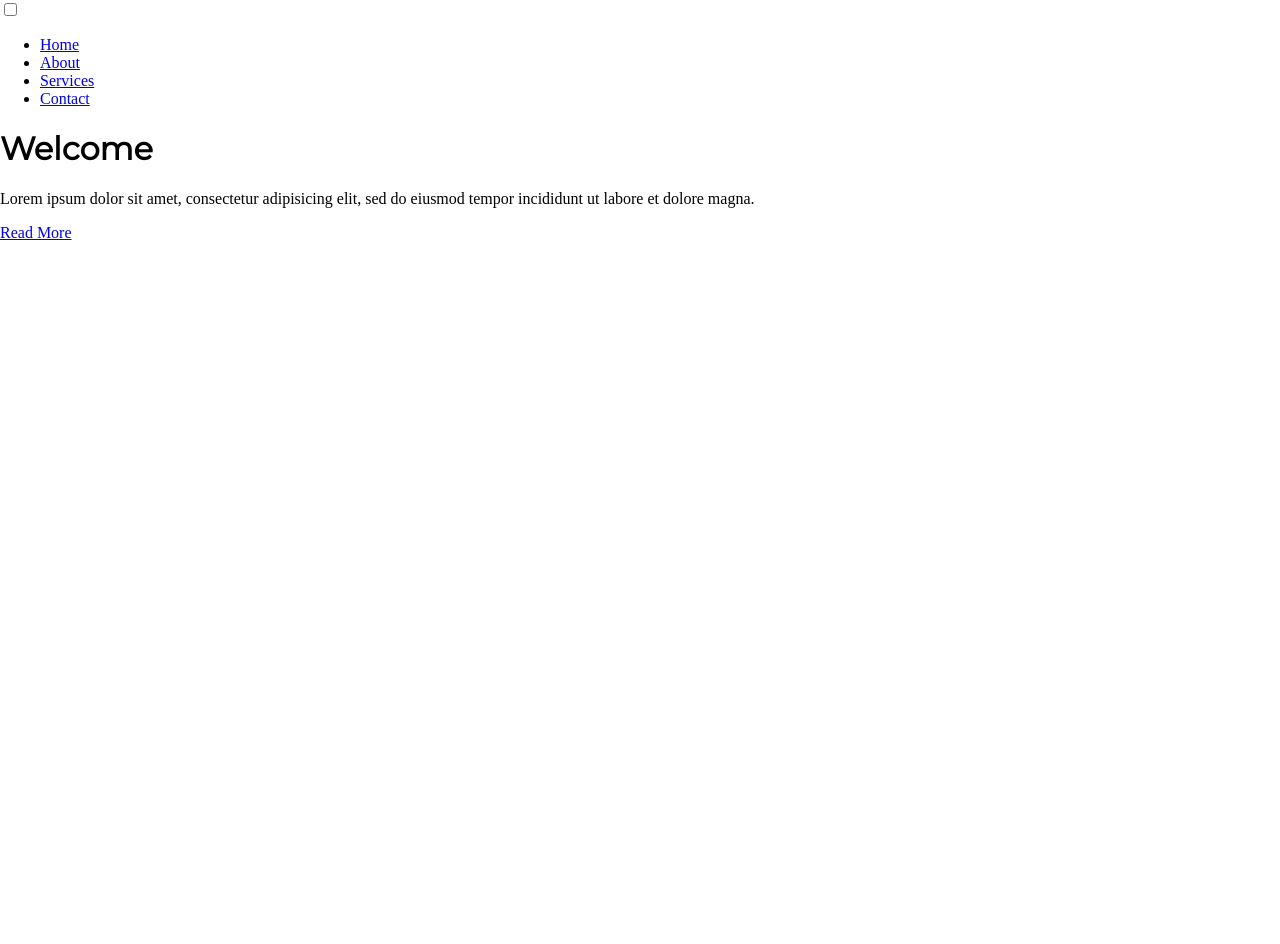
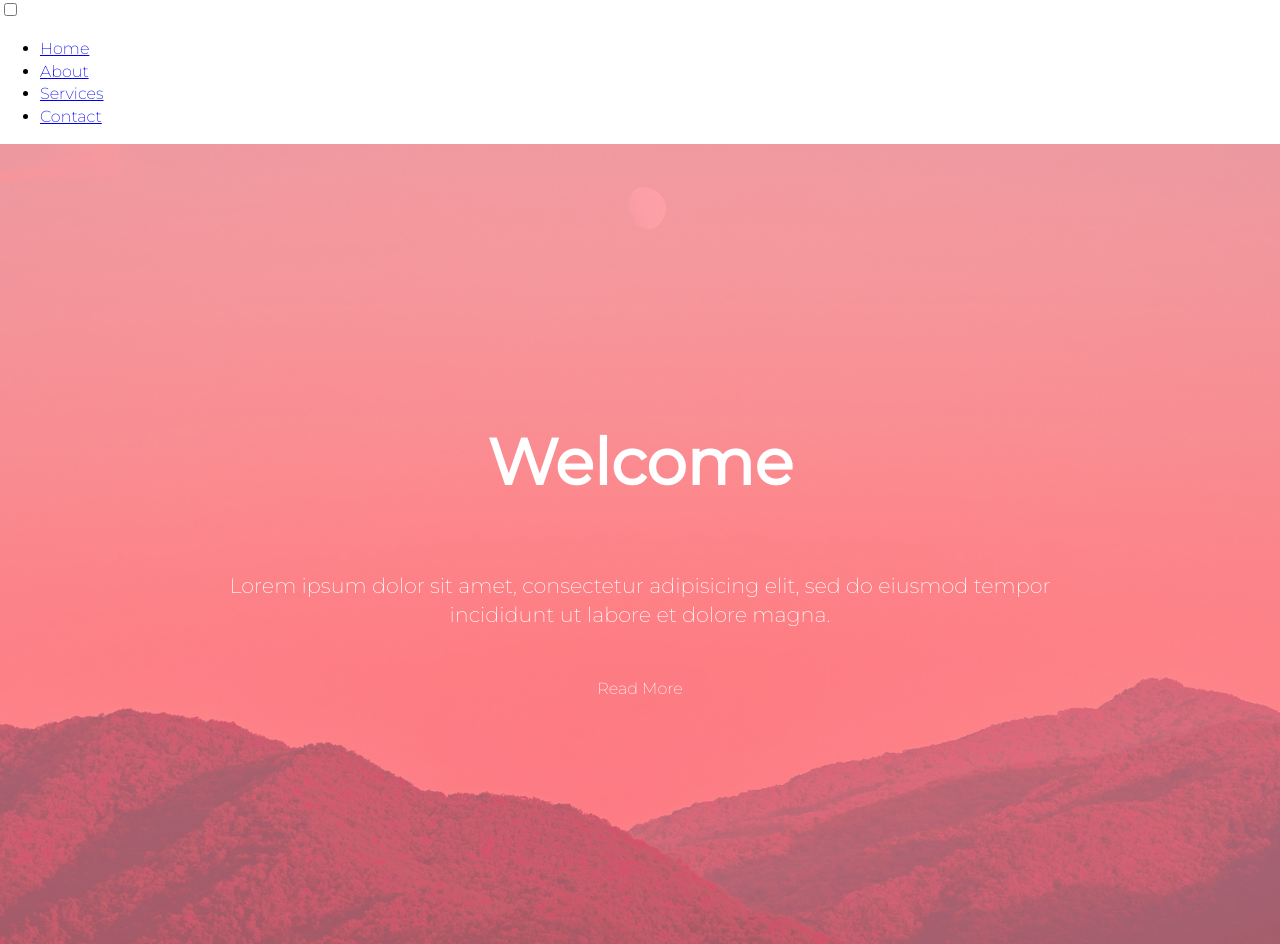
Before and after one commit to sent0007/overlay-navigation, a plain HTML site: page index.html in a window 1280 px wide. Before the commit the page ends 800 px from the top, so only its background shows below. Drawn offline with Linux system fonts and the light colour scheme.

Commit message:
Add content and alignment to menu.css

```diff
--- a/css/menu.css
+++ b/css/menu.css
@@ -1,3 +1,78 @@
 :root {
-  --primary-color: rgba(254, 123, 131, 0.75);
+  --primary-color: rgba(254, 123, 131, 0.65);
+  --overlay-color: rgba(65, 62, 91, 0.85);
+  --menu-speed: 0.75s;
 }
+
+html {
+  box-sizing: border-box;
+  margin: 0;
+  padding: 0;
+}
+
+*, *::before, *::after {
+  box-sizing: inherit;
+}
+
+body {
+  font-family: 'Montserrat', sans-serif;
+  font-weight: lighter;
+  line-height: 1.4;
+}
+
+.container {
+  max-width: 960px;
+  margin: auto;
+  overflow: hidden;
+  padding: 0 3rem;
+}
+
+.showcase {
+  background-color: var(--primary-color);
+  color: #fff;
+  height: 100vh;
+  position: relative;
+}
+
+.showcase:before {
+  content:'';
+  background: url("../images/mountain-sunset.jpg") no-repeat center center/cover;
+  position: absolute;
+  top: 0;
+  left: 0;
+  width: 100%;
+  height: 100%;
+  z-index: -1;
+}
+
+.showcase .showcase-inner {
+  display: flex;
+  flex-direction: column;
+  align-items: center;
+  justify-content: center;
+  text-align: center;
+  height: 100%;
+}
+
+.showcase h1 {
+  font-size: 4rem;
+}
+
+.showcase p {
+  font-size: 1.3rem;
+}
+
+.btn {
+  display: inline-block;
+  border: none;
+  background-color: var(--primary-color);
+  color: #fff;
+  padding: 0.75rem 1.5rem;
+  margin-top: 1rem;
+  text-decoration: none;
+  transition: opacity 1s ease-in;
+}
+
+.btn:hover {
+  opacity: 0.7;
+}
```
